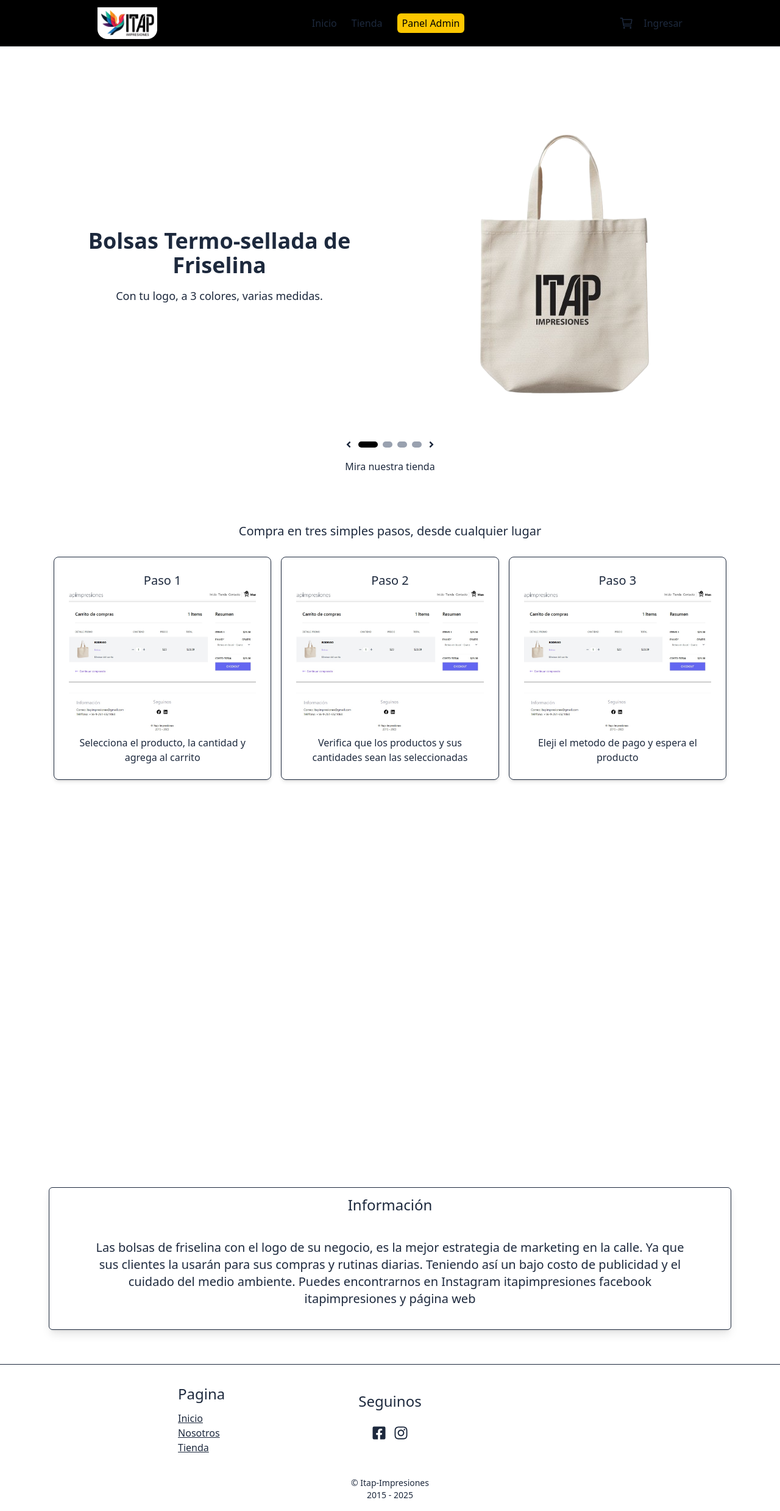
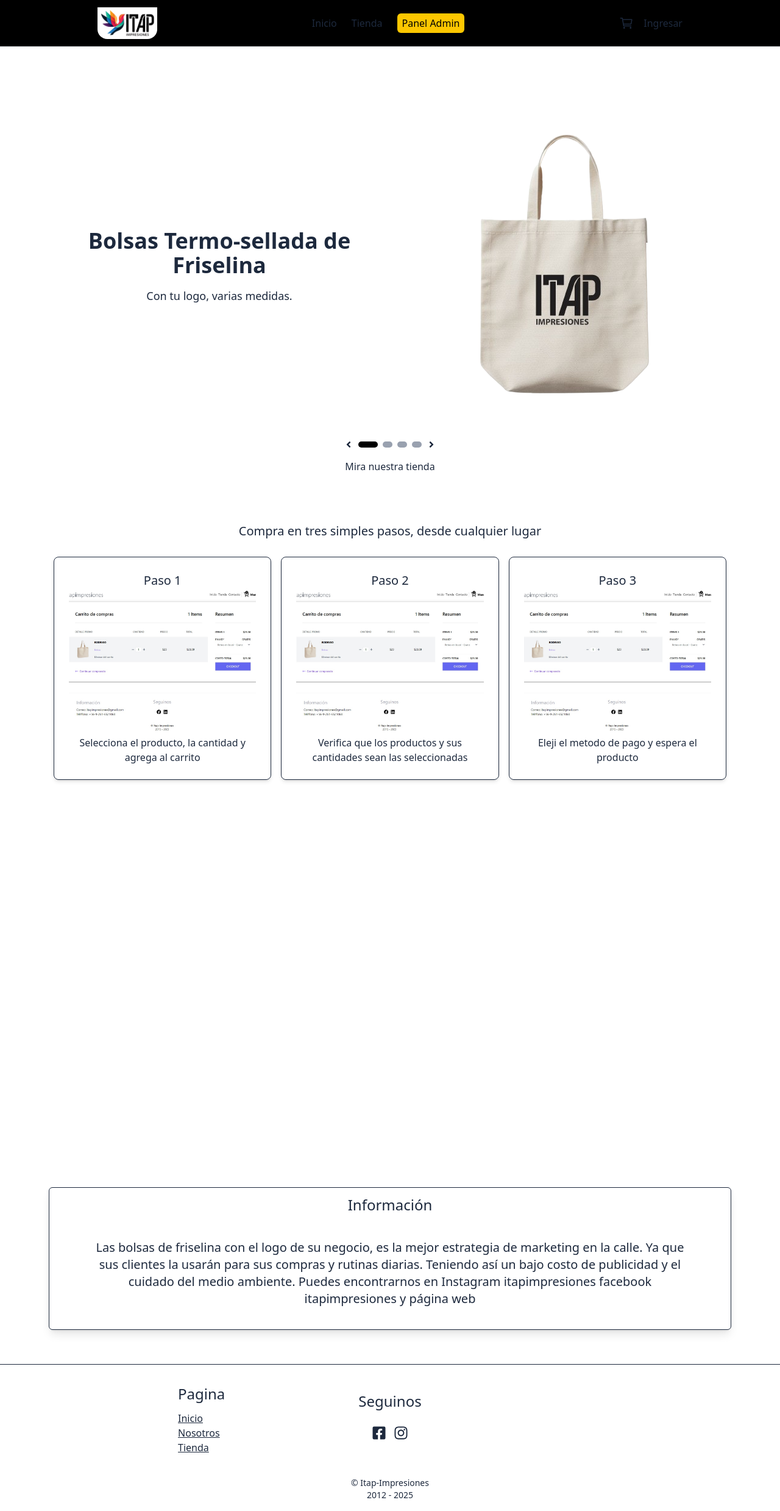
Before and after one commit to rodrigomp88/itapimpresiones-next, a Next.js app: page / in a window 1280 px wide. Shown: the whole page at 61% size. Built offline with nearby package versions, Linux system fonts and the light colour scheme; no server answers.

Commit message:
description

```diff
--- a/src/app/(public)/page.tsx
+++ b/src/app/(public)/page.tsx
@@ -69,10 +69,11 @@
               </h1>
               <div className="mt-1 text-center mx-4 px-4 py-3 hover:cursor-crosshair">
                 <p className="text-xl lg:px-8 py-3">
-                  Somos emprendedores especializados en bolsas de friselina,
-                  remeras de algodón y gorras traquet en Mendoza. Ofrecemos
-                  productos de alta calidad y personalización, con envío a nivel
-                  nacional. Contáctanos para tus necesidades de personalización.
+                  Somos ITAP impresiones, desde hace mas de una decada,nos
+                  dedicamos a Bolsas de friselina, Remeras, Buzos,cargos y
+                  gorras tracker en Mendoza. Ofrecemos productos de alta calidad
+                  y personalización, con envío a nivel nacional. Contáctanos
+                  para tus necesidades de personalización.
                 </p>
               </div>
             </div>
--- a/src/components/Carousel/data.ts
+++ b/src/components/Carousel/data.ts
@@ -4,7 +4,7 @@
   {
     image: "/images/bg-1.png",
     heading: "Bolsas Termo-sellada de Friselina",
-    desc: "Con tu logo, a 3 colores, varias medidas.",
+    desc: "Con tu logo, varias medidas.",
   },
   {
     image: "/images/bg-2.png",
--- a/src/components/Footer/page.tsx
+++ b/src/components/Footer/page.tsx
@@ -45,7 +45,7 @@
 
         <div className="grid justify-center text-center text-sm py-4">
           <h1>&copy; Itap-Impresiones</h1>
-          <p>2015 - {year}</p>
+          <p>2012 - {year}</p>
         </div>
       </section>
     </>
```
